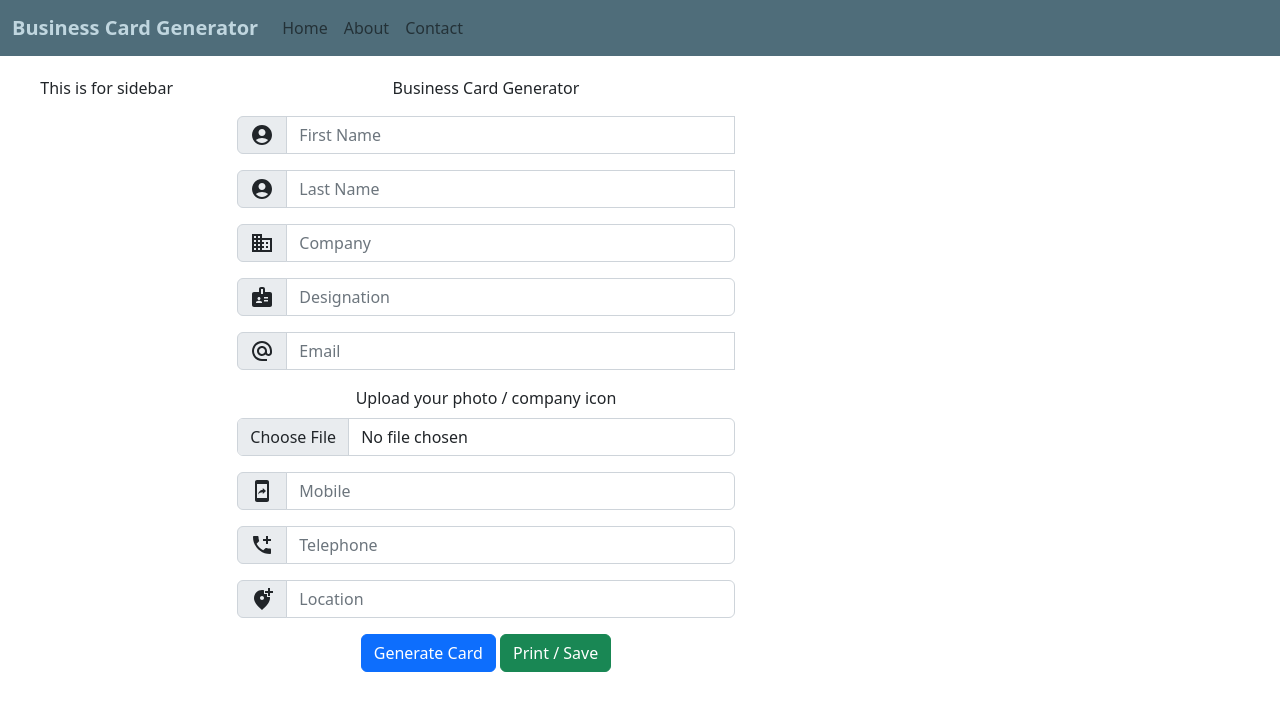
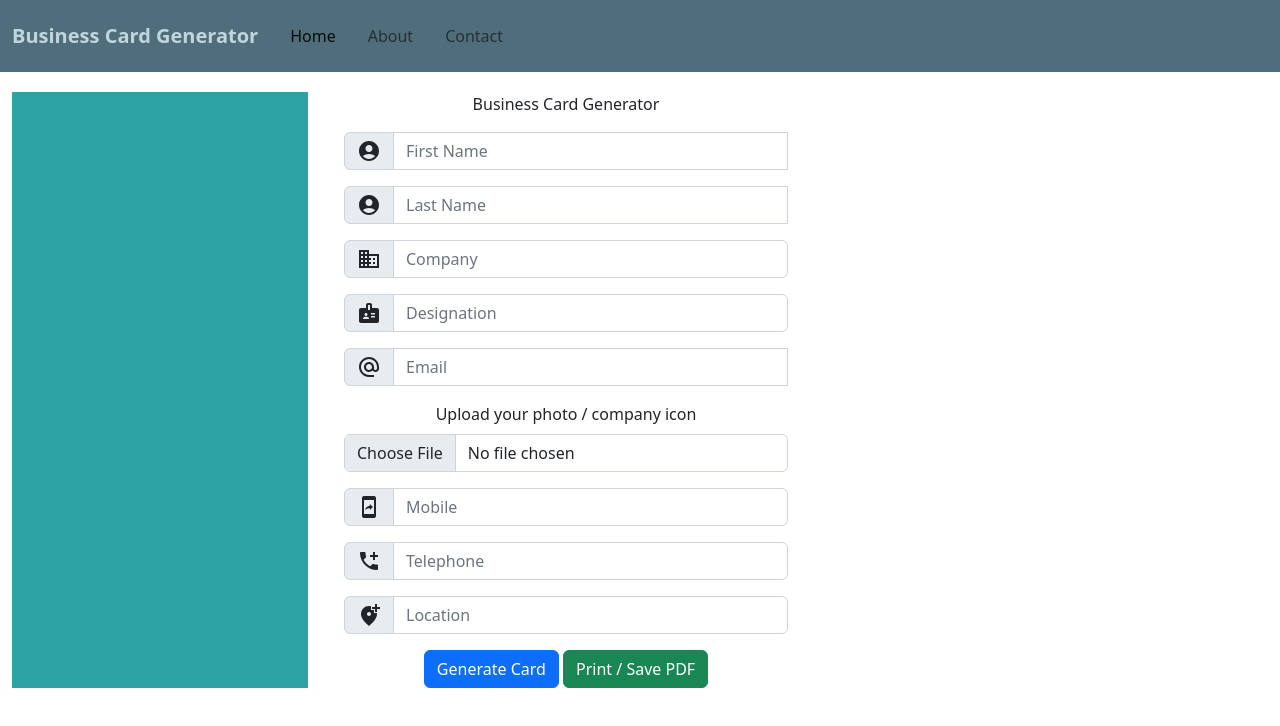
Before and after one commit to GabeKatz90/Business-Card-Generator, a React (Create React App) app: page / in a window 1280 px wide. Shown: the top 726 px of the page. Built offline with nearby package versions, Linux system fonts and the light colour scheme.

Commit message:
added new updates

```diff
--- a/package.json
+++ b/package.json
@@ -15,6 +15,8 @@
     "bootstrap": "^5.2.3",
     "formik": "^2.2.9",
     "google-map-react": "^2.2.0",
+    "html2canvas": "^1.4.1",
+    "jspdf": "^2.5.1",
     "mui": "^0.0.1",
     "polyfill": "^0.1.0",
     "react": "^18.2.0",
--- a/src/App.js
+++ b/src/App.js
@@ -10,13 +10,11 @@ function App() {
   return (
     <div className='App'>
       <Header />
-      <HomePage />
-
-      {/* <Routes>
+      <Routes>
         <Route path='/' element={<HomePage />} />
-        <Route path='about' element={<About />} />
-        <Route path='contact' element={<Contact />} />
-      </Routes> */}
+        <Route path='/about' element={<About />} />
+        <Route path='/contact' element={<Contact />} />
+      </Routes>
     </div>
   );
 }
--- a/src/components/FormContainer.js
+++ b/src/components/FormContainer.js
@@ -1,4 +1,5 @@
 import React, { useState } from "react";
+import CaptureCard from "./captureCard/CaptureCard";
 
 // Formik
 import { useFormik } from "formik";
@@ -219,9 +220,7 @@ const FormContainer = () => {
               <Button variant="primary" type="submit">
                 Generate Card
               </Button>{" "}
-              <Button variant="success" type="submit">
-                Print / Save
-              </Button>{" "}
+              <CaptureCard />
 
             </Form>
           </Col>
@@ -252,7 +251,6 @@ const FormContainer = () => {
                             <div className="email">{showFormValues.email}</div>
                             <div className="mobile">{showFormValues.mobile}</div>
                             <div className="telephone">{showFormValues.telephone}</div>
-                            <div className="telephone">{showFormValues.telephone}</div>
                           </div>
                         </div>
                       </div>
--- a/src/components/Header.js
+++ b/src/components/Header.js
@@ -1,6 +1,8 @@
 import Container from 'react-bootstrap/Container';
 import Nav from 'react-bootstrap/Nav';
 import Navbar from 'react-bootstrap/Navbar';
+import { NavLink } from "react-router-dom";
+
 
 function Header() {
   return (
@@ -10,20 +12,42 @@ function Header() {
         <Navbar.Toggle aria-controls="basic-navbar-nav" />
         <Navbar.Collapse id="basic-navbar-nav">
           <Nav className="me-auto">
-        <Nav.Link href="#home">Home</Nav.Link>
-        <Nav.Link href="#about">About</Nav.Link>
-        <Nav.Link href="#contact">Contact</Nav.Link>
-        {/* <NavDropdown title="Dropdown" id="basic-nav-dropdown">
-          <NavDropdown.Item href="#action/3.1">Action</NavDropdown.Item>
-          <NavDropdown.Item href="#action/3.2">
-            Another action
-          </NavDropdown.Item>
-          <NavDropdown.Item href="#action/3.3">Something</NavDropdown.Item>
-          <NavDropdown.Divider />
-          <NavDropdown.Item href="#action/3.4">
-            Separated link
-          </NavDropdown.Item>
-        </NavDropdown> */}
+          <Nav.Link href="#home">
+              <NavLink
+                to="/"
+                end
+                className={({ isActive }) =>
+                  isActive ? 'nav-link active' : 'nav-link'
+                }
+              >
+                Home
+              </NavLink>
+            </Nav.Link>
+
+            <Nav.Link href="#about">
+              <NavLink
+                to="/about"
+                end
+                className={({ isActive }) =>
+                  isActive ? 'nav-link active' : 'nav-link'
+                }
+              >
+                About
+              </NavLink>
+            </Nav.Link>
+
+            <Nav.Link href="#contact">
+              <NavLink
+                to="/contact"
+                end
+                className={({ isActive }) =>
+                  isActive ? 'nav-link active' : 'nav-link'
+                }
+              >
+                Contact
+              </NavLink>
+            </Nav.Link>
+
           </Nav>
         </Navbar.Collapse>
       </Container>
--- a/src/components/HomePage.js
+++ b/src/components/HomePage.js
@@ -8,11 +8,11 @@ function HomePage() {
         <Container fluid className="HomePage">
         <Row>
 
-          <Col md="0" lg="2">
-            <SideBar />
+          <Col md="0" lg="3">
+            <SideBar/>
           </Col>
 
-          <Col md="12" lg="10">
+          <Col md="12" lg="9">
             <FormContainer />
           </Col>
 
--- a/src/components/SideBar.js
+++ b/src/components/SideBar.js
@@ -2,8 +2,7 @@ import React from "react";
 
 const SideBar = () => {
   return (
-   <div>
-    This is for sidebar
+   <div className="side-bar">
    </div>
   )
 }
--- /dev/null
+++ b/src/components/captureCard/CaptureCard.js
@@ -0,0 +1,27 @@
+import React from "react";
+
+
+import html2canvas from "html2canvas";
+import jsPDF from "jspdf";
+import Button from "react-bootstrap/Button";
+
+// Reference: https://www.youtube.com/watch?v=NnyZ_rgDOWg
+function CaptureCard() {
+  const exportPDF = () => {
+  const input = document.getElementById("cardContent");
+    html2canvas(input, {logging: true, letterRendering: 1, useCORS: true}).then(canvas => {
+      const imgData = canvas.toDataURL('img/png');
+      const pdf = new jsPDF('p', 'mm', 'a4');
+      pdf.addImage(imgData, 'PNG', 0, 0);
+      pdf.save("download.pdf");
+    })
+  }
+   return (
+    <Button
+      onClick={() => exportPDF()}
+      variant="success">Print / Save PDF
+    </Button>
+  );
+}
+
+export default CaptureCard;
--- a/src/components/css/style.css
+++ b/src/components/css/style.css
@@ -14,6 +14,16 @@
 .NavHeader {
   margin-bottom: 20px;
   background-color: #4F6D7A;
+}
+
+
+
+.side-bar {
+  background-color: #0a9496da;
+  display: flex;
+  width: 100%;
+  height: 100%;
+  margin: 0;
 }
 
 
@@ -64,7 +74,7 @@
 
 .business-card-front, .business-card-back {
   position: absolute;
-  background-color: #0a9396;
+  background-color: #0a9496da;
   width: 100%;
   height: 100%;
   -webkit-backface-visibility: hidden;
--- a/src/index.js
+++ b/src/index.js
@@ -2,7 +2,7 @@ import React from 'react';
 import ReactDOM from 'react-dom/client';
 import './index.css';
 import App from './App';
-import { HashRouter as Router } from "react-router-dom";
+import { BrowserRouter as Router } from "react-router-dom";
 import 'bootstrap/dist/css/bootstrap.min.css';
 
 const root = ReactDOM.createRoot(document.getElementById("root"));
```
Also changed, not shown: 2 other files (tests, documents, lock files or other folders). Lines whose indentation alone changed are shown as unchanged.
